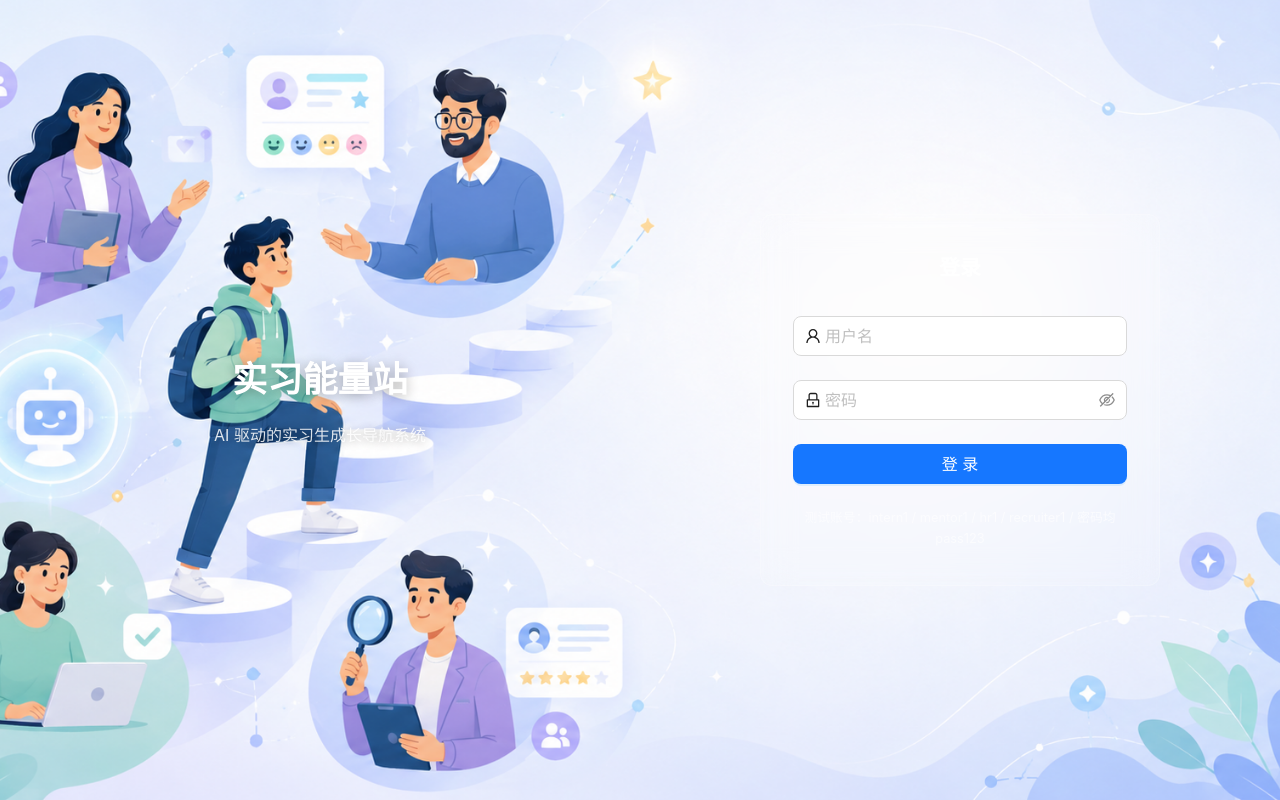
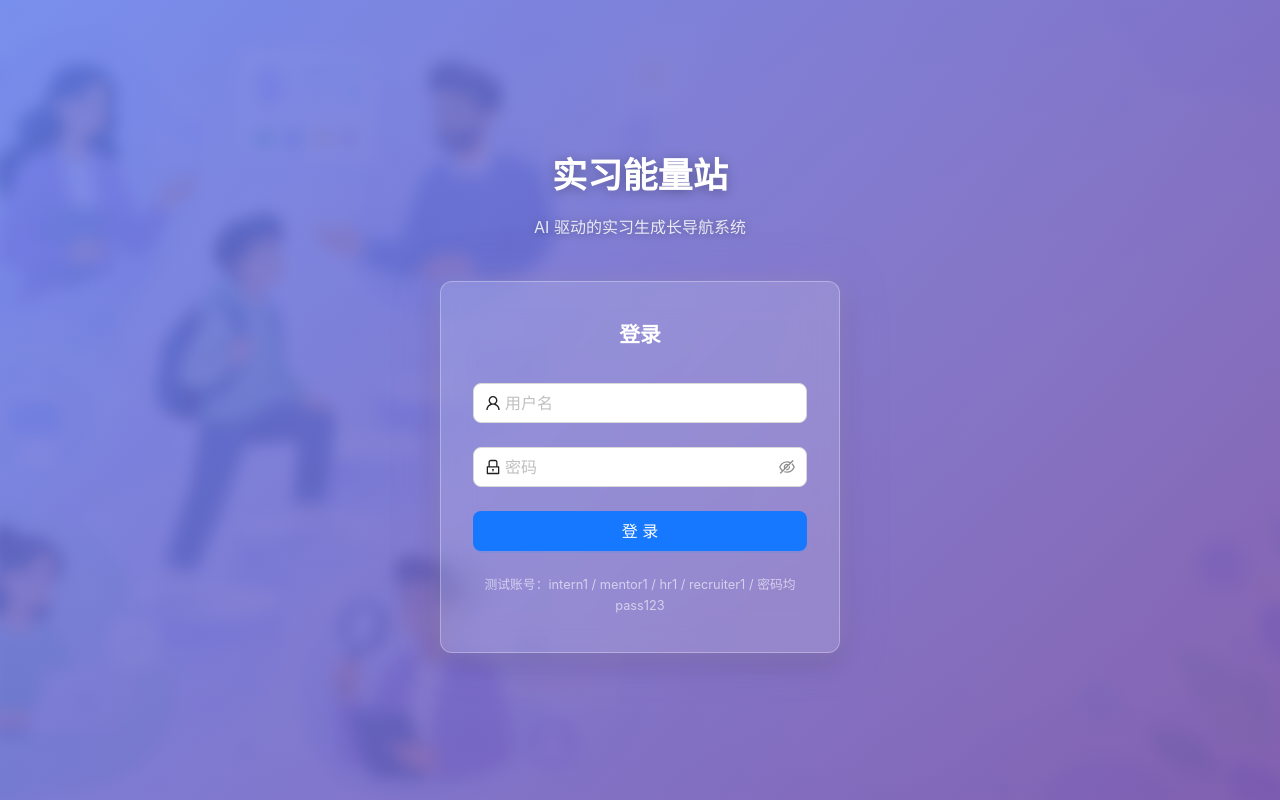
Before and after one commit to godspeedlucip/tencent_proj, a React (Vite) app in the folder frontend/: page /login in a window 1280 px wide. Built offline with nearby package versions, Linux system fonts and the light colour scheme.

Commit message:
feat: vertical login layout with blurred background and glow card

```diff
--- a/frontend/src/pages/Login.tsx
+++ b/frontend/src/pages/Login.tsx
@@ -26,21 +26,8 @@ export default function LoginPage() {
   }
 
   return (
-    <div style={{
-      minHeight: '100vh',
-      display: 'flex',
-      backgroundImage: 'url(/cover.png), linear-gradient(135deg, rgba(102,126,234,0.85) 0%, rgba(118,75,162,0.85) 100%)',
-      backgroundSize: 'cover',
-      backgroundPosition: 'center',
-    }}>
-      <div style={{
-        flex: 1,
-        display: 'flex',
-        flexDirection: 'column',
-        alignItems: 'center',
-        justifyContent: 'center',
-        padding: 48,
-      }}>
+    <div className="login-page">
+      <div style={{ position: 'relative', zIndex: 2, textAlign: 'center', marginBottom: 40 }}>
         <h1 style={{
           color: '#fff',
           fontSize: '2.2rem',
@@ -53,7 +40,7 @@ export default function LoginPage() {
         <p style={{
           color: 'rgba(255,255,255,0.85)',
           fontSize: '1rem',
-          marginTop: 16,
+          marginTop: 12,
           textShadow: '0 1px 8px rgba(0,0,0,0.3)',
         }}>
           AI 驱动的实习生成长导航系统
@@ -61,20 +48,16 @@ export default function LoginPage() {
       </div>
 
       <div style={{
-        flex: 1,
-        display: 'flex',
-        alignItems: 'center',
-        justifyContent: 'center',
-        padding: 48,
-      }}>
-        <div style={{
+        position: 'relative',
+        zIndex: 2,
         width: 400,
-          background: 'rgba(255,255,255,0.12)',
+        background: 'rgba(255,255,255,0.15)',
         backdropFilter: 'blur(16px)',
         WebkitBackdropFilter: 'blur(16px)',
-          border: '1px solid rgba(255,255,255,0.2)',
+        border: '1px solid rgba(255,255,255,0.3)',
         borderRadius: 12,
         padding: '36px 32px',
+        boxShadow: '0 0 24px rgba(255,255,255,0.15), 0 0 48px rgba(147,112,219,0.25), 0 8px 32px rgba(0,0,0,0.2)',
       }}>
         <h2 style={{
           textAlign: 'center',
@@ -107,6 +90,5 @@ export default function LoginPage() {
         </p>
       </div>
     </div>
-    </div>
   )
 }
```
Lines whose indentation alone changed are shown as unchanged.
